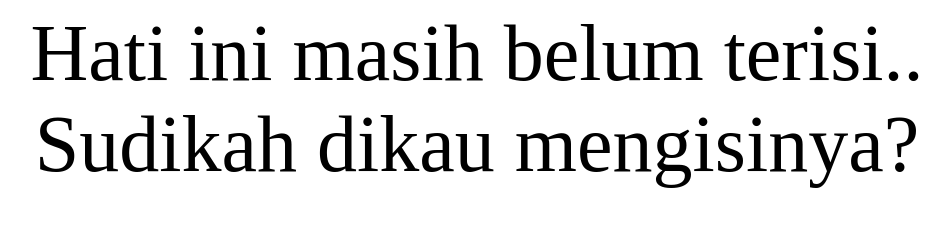
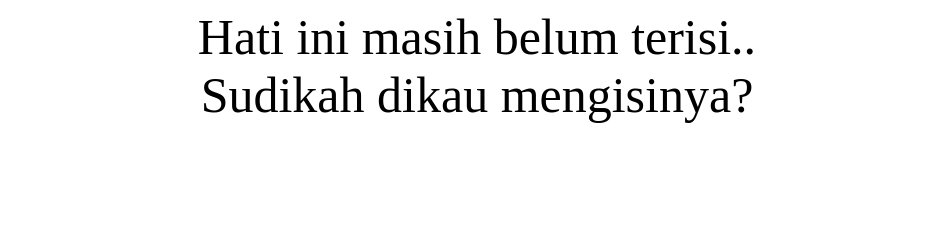
Before and after one commit to wahyu98apr/wahwahyuknr.github.io, a plain HTML site: page index.html in a window 1280 px wide. Shown: the whole page, without its empty margins (163-1113 px from the left). Drawn offline with Linux system fonts and the light colour scheme.

Commit message:
Update index.html

```diff
--- a/index.html
+++ b/index.html
@@ -1,4 +1,4 @@
 <html>
 <head><meta content='width=device-width, initial-scale=1' name='viewport'/><title>Hati ini masih belum terisi</title></head>
-  <body><div style='font-size:80px;text-align:center'>Hati ini masih belum terisi..<br>Sudikah dikau mengisinya?</div></body>
+  <body><div style='font-size:50px;text-align:center'>Hati ini masih belum terisi..<br>Sudikah dikau mengisinya?</div></body>
 </html>
```
